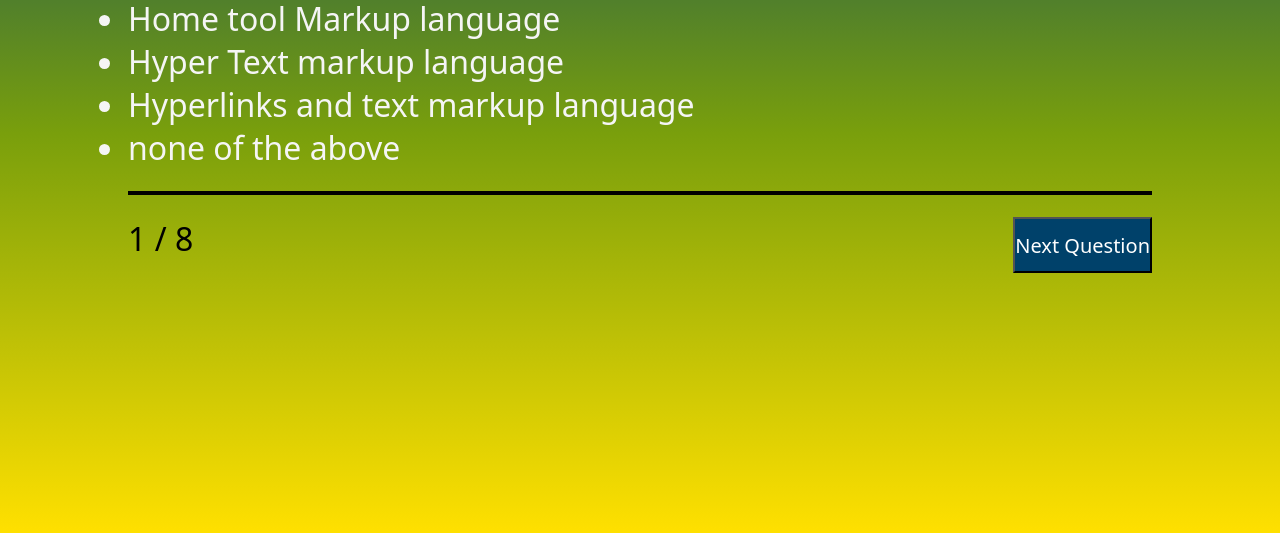
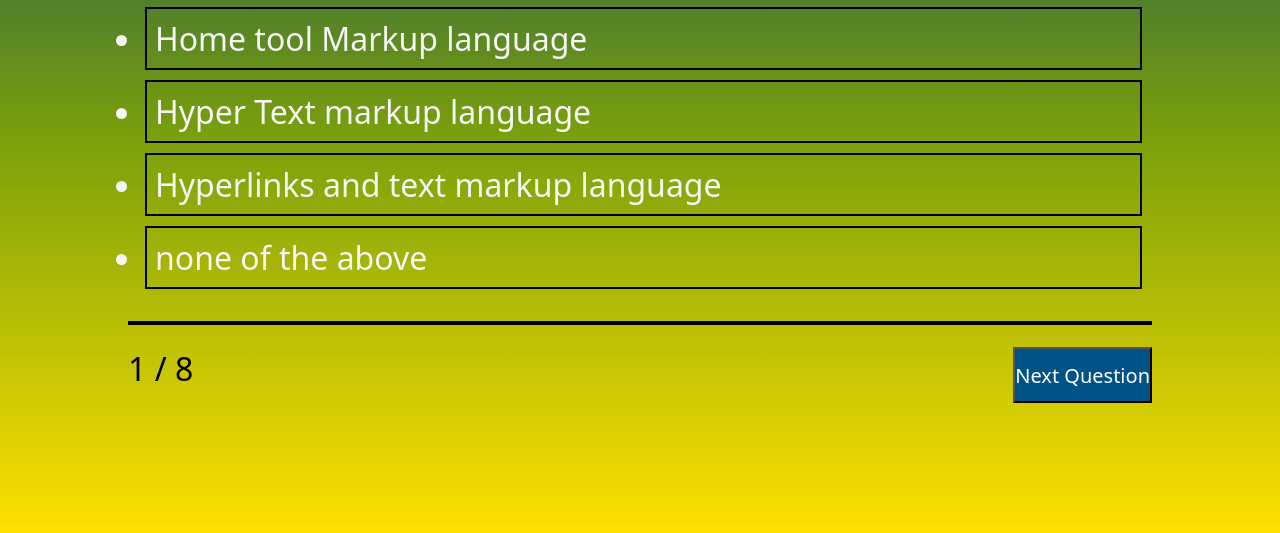
Before and after one commit to mustafaaly7/Quiz-App-assignment, a plain HTML site: page quiz.html in a window 1280 px wide. In both pictures the pointer is over the button "Next Question". Shown: the part 267-800 px from the top of the page. Drawn offline with Linux system fonts and the light colour scheme.

Commit message:
some styling

```diff
--- a/quiz.html
+++ b/quiz.html
@@ -50,10 +50,10 @@
                 </div>
                 <div id="htmlAnswer">
                     <ol id="options">
-                        <li>a</li>
+                        <!-- <li>a</li>
                         <li>b</li>
                         <li>c</li>
-                        <li>d</li>
+                        <li>d</li> -->
                     </ol>
                 </div>
 
--- a/style.css
+++ b/style.css
@@ -123,3 +123,28 @@ list-style-type: disc;
     /* color: black; */
     border: 2px solid black;
 }
+
+button:hover{
+    background-color:#015387 ;
+    cursor: pointer;
+}
+#startQuiz button:hover{
+    background-color:#015387 ;
+    /* background-color:#014b79 ; */
+    cursor: pointer;
+}
+
+#parentButton button:hover{
+    background-color:#015387 ;
+    cursor: pointer;
+
+}
+#htmlAnswer{
+    margin: 10px 10px 10px 17px;
+}
+#options li{
+    cursor: pointer;
+    border: 2px solid black;
+    padding: 8px;
+    margin-bottom: 10px;
+}
```
